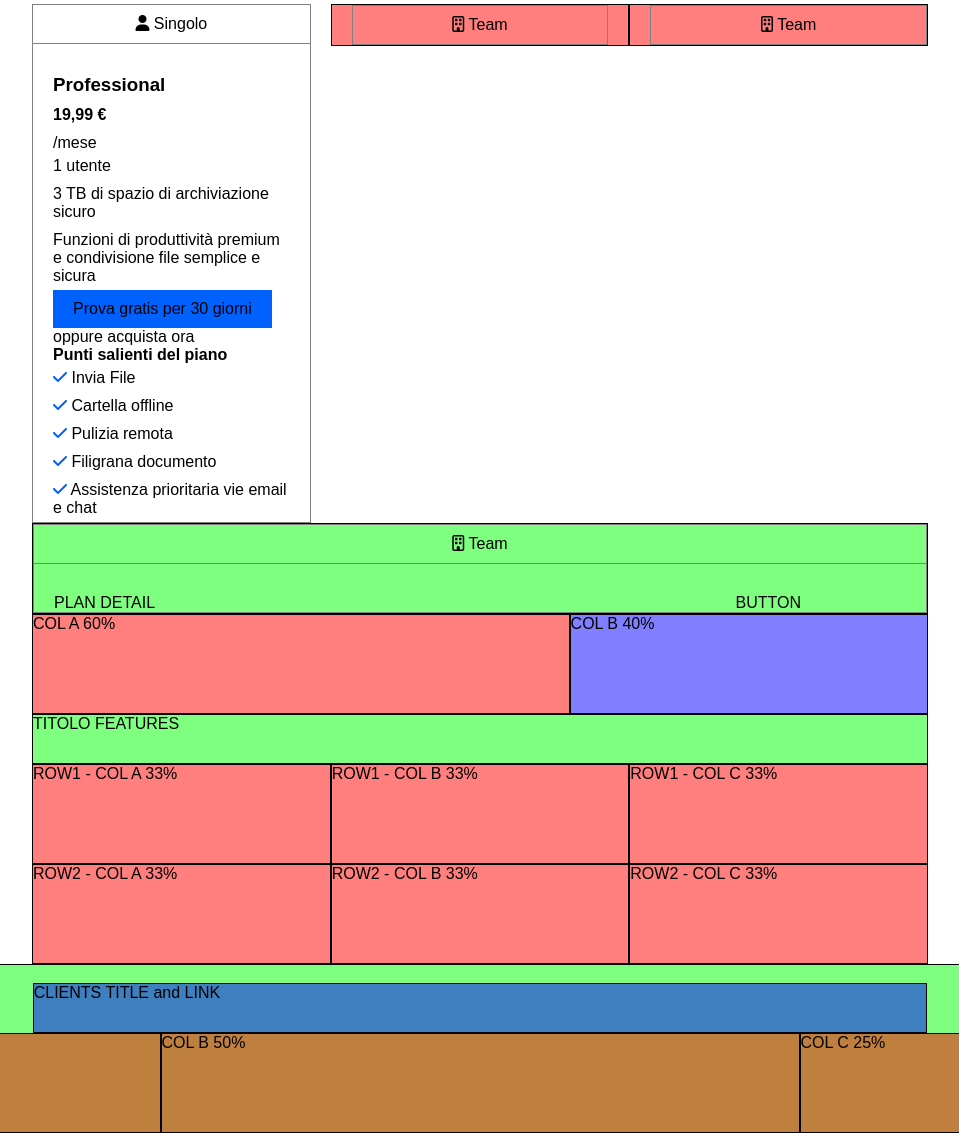
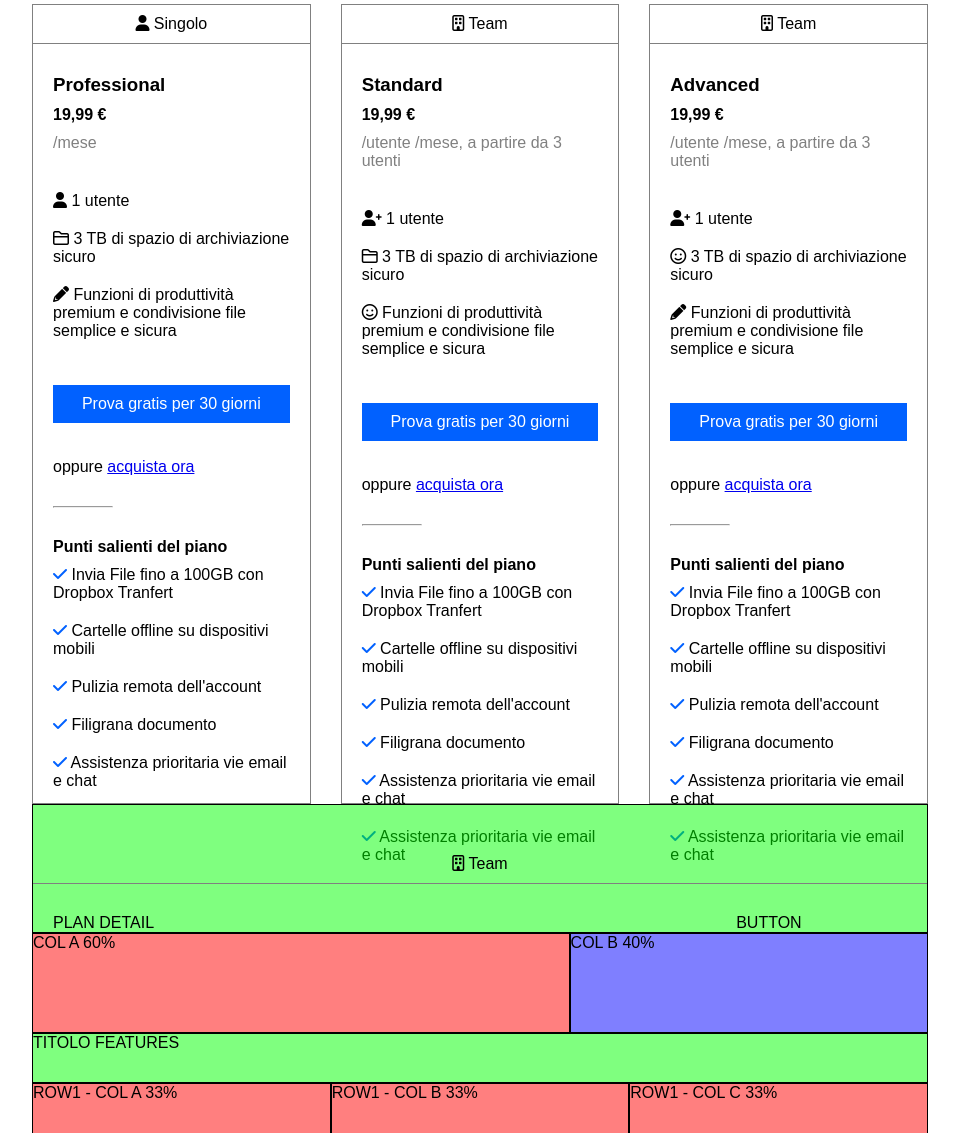
Before and after one commit to lucagaddini/htmlcss-dropbox, a plain HTML site: page index.html in a window 1280 px wide. Shown: the part 833-1966 px from the top of the page, without its empty margins (160-1119 px from the left). Drawn offline with Linux system fonts and the light colour scheme.

Commit message:
{HTML} Added: Columns content of main {CSS} Added: Partial main style

```diff
--- a/assets/css/column.css
+++ b/assets/css/column.css
@@ -17,6 +17,11 @@
 .col33{
   float: left;
   width: calc(100%/3);
+}
+
+.col33-plans{
+  float: left;
+  width: calc(100%/3 - 20px);
 }
 
 .col40{
--- a/assets/css/debug.css
+++ b/assets/css/debug.css
@@ -18,8 +18,16 @@
   height: 500px;
 }
 
+.h600{
+  height: 600px;
+}
+
 .h700{
   height: 700px;
+}
+
+.h800{
+  height: 800px;
 }
 
 .h900{
--- a/assets/css/style.css
+++ b/assets/css/style.css
@@ -150,6 +150,11 @@ main{
   background-color: white;
 }
 
+.plans-col{
+  height: 800px;
+  border:1px solid grey; ;
+}
+
 .plans-top{
   padding-top: 50px;
 }
@@ -164,38 +169,41 @@ main{
 }
 
 .plans-col-top, .plans-row-top{
-  border: 1px solid grey;
+  border-bottom: 1px solid grey;
   padding: 10px 10px;
   text-align: center;
 }
 
-.plans-available .col33:nth-child(1) {
-  padding-right:20px;
+.plans-available .col33-plans:nth-child(1) {
+  margin-right:25px;
 }
-.plans-available .col33:nth-child(2) {
-  padding:0 20px;
+.plans-available .col33-plans:nth-child(2) {
+  margin:0 5px;
 }
-.plans-available .col33:nth-child(3) {
-  padding-left:20px;
+.plans-available .col33-plans:nth-child(3) {
+  margin-left:25px;
 }
 
 .plans-col-content, .plans-row-content{
   padding: 30px 20px 0 20px;
-  border-left:1px solid grey;
+  /* border-left:1px solid grey;
   border-right:1px solid grey;
-  border-bottom:1px solid grey; ;
+  border-bottom:1px solid grey; ; */
 }
 
-
-.plans-col-content a{
-  display: inline-block;
-  text-decoration: none;
-  color: black;
-}
+/* .plans-col-content{
+  height: 100%;
+} */
 
 .plans-col-content ul li{
   list-style: none;
-  padding: 5px 0;
+  padding: 10px 0;
+}
+
+.plans-col-content hr{
+  color: grey;
+  width: 60px;
+  margin: 30px 0;
 }
 
 .price{
@@ -205,6 +213,38 @@ main{
 .fa-check{
   color:#0161ff;
 }
+
+.color-grey{
+  color: grey;
+}
+
+.plan-name{
+  padding-bottom: 30px;
+}
+
+/* .plan-info-ul{
+padding-top: 20px;
+} */
+
+.button-trial{
+  background-color: #0161ff;
+  color: white;
+  padding: 10px 20px;
+  margin: 35px 0;
+  text-align: center;
+  text-decoration: none;
+  display: block;
+}
+
+.buy-now{
+  margin: 20px 0;
+  display: block;
+}
+
+.col-full-width{
+  padding-top: 40px;
+}
+
 /*
 /MAIN
  */
--- a/index.html
+++ b/index.html
@@ -78,8 +78,9 @@
 
       <!-- 3 COLUMNS AND 1 ROW WITH PLANS DETAILS -->
       <section class="plans-available clearfix">
+
         <!-- COLUMN 1 -->
-        <div class="col33">
+        <div class="col33-plans plans-col">
           <!-- TOP WITH BORDER AND ICON -->
           <div class="plans-col-top">
             <span><i class="fa-solid fa-user"></i> Singolo</span>
@@ -87,43 +88,154 @@
 
           <!-- PLANS DETAILS -->
           <div class="plans-col-content">
+            <!-- Plan name and price -->
+            <div class="plan-name">
               <h3>Professional</h3>
               <h4 class="price">19,99 &euro;</h4>
-            <span>/mese</span>
+              <span class="color-grey">/mese</span>
+            </div>
+            <!-- /Plan name and price -->
+
+            <!-- Plan details -->
+            <div class="plan-info">
               <ul>
-              <li>1 utente</li>
-              <li>3 TB di spazio di archiviazione sicuro</li>
-              <li>Funzioni di produttività premium e condivisione file semplice e sicura</li>
+                <li><i class="fa-solid fa-user"></i> 1 utente </li>
+                <li><i class="fa-regular fa-folder"></i> 3 TB di spazio di archiviazione sicuro</li>
+                <li><i class="fa-solid fa-pencil"></i> Funzioni di produttivit&agrave; premium e condivisione file semplice e sicura</li>
               </ul>
-            <a href="#" class="button"> Prova gratis per 30 giorni</a>
-            <span>oppure <a href="#">acquista ora</a></span>
+            </div>
+            <!-- /Plan details -->
 
+            <!-- Button "30 Days Trial" -->
+            <a href="#" class="button-trial"> Prova gratis per 30 giorni</a>
+
+            <span class="buy-now">oppure <a href="#">acquista ora</a></span>
+
+            <hr>
+            <!-- Plan Features -->
+            <div class="plan-info-ul">
               <h4>Punti salienti del piano</h4>
               <ul>
-              <li><i class="fa-solid fa-check"></i> Invia File</li>
-              <li><i class="fa-solid fa-check"></i> Cartella offline</li>
-              <li><i class="fa-solid fa-check"></i> Pulizia remota</li>
+                <li><i class="fa-solid fa-check"></i> Invia File fino a 100GB con Dropbox Tranfert</li>
+                <li><i class="fa-solid fa-check"></i> Cartelle offline su dispositivi mobili</li>
+                <li><i class="fa-solid fa-check"></i> Pulizia remota dell'account</li>
                 <li><i class="fa-solid fa-check"></i> Filigrana documento</li>
                 <li><i class="fa-solid fa-check"></i> Assistenza prioritaria vie email e chat</li>
               </ul>
+            </div>
+            <!-- /Plan Features -->
 
           </div>
           <!-- /PLANS DETAILS -->
+
         </div>
-        <!-- COLUMN 1 -->
+        <!-- /COLUMN 1 -->
 
-
-        <div class="col33 debug-red">
+        <!-- COLUMN 2 -->
+        <div class="col33-plans plans-col">
+          <!-- TOP WITH BORDER AND ICON -->
           <div class="plans-col-top">
             <span><i class="fa-regular fa-building"></i> Team</span>
           </div>
+
+          <!-- PLANS DETAILS -->
+          <div class="plans-col-content">
+            <!-- Plan name and price -->
+            <div class="plan-name">
+              <h3>Standard</h3>
+              <h4 class="price">19,99 &euro;</h4>
+              <span class="color-grey">/utente /mese, a partire da 3 utenti</span>
             </div>
+            <!-- /Plan name and price -->
 
-        <div class="col33 debug-red">
+            <!-- Plan details -->
+            <div class="plan-info">
+              <ul>
+                <li><i class="fa-solid fa-user-plus"></i> 1 utente </li>
+                <li><i class="fa-regular fa-folder"></i> 3 TB di spazio di archiviazione sicuro</li>
+                <li><i class="fa-regular fa-face-smile"></i> Funzioni di produttivit&agrave; premium e condivisione file semplice e sicura</li>
+              </ul>
+            </div>
+            <!-- /Plan details -->
+
+            <!-- Button "30 Days Trial" -->
+            <a href="#" class="button-trial"> Prova gratis per 30 giorni</a>
+
+            <span class="buy-now">oppure <a href="#">acquista ora</a></span>
+
+            <hr>
+            <!-- Plan Features -->
+            <div class="plan-info-ul">
+              <h4>Punti salienti del piano</h4>
+              <ul>
+                <li><i class="fa-solid fa-check"></i> Invia File fino a 100GB con Dropbox Tranfert</li>
+                <li><i class="fa-solid fa-check"></i> Cartelle offline su dispositivi mobili</li>
+                <li><i class="fa-solid fa-check"></i> Pulizia remota dell'account</li>
+                <li><i class="fa-solid fa-check"></i> Filigrana documento</li>
+                <li><i class="fa-solid fa-check"></i> Assistenza prioritaria vie email e chat</li>
+                <li><i class="fa-solid fa-check"></i> Assistenza prioritaria vie email e chat</li>
+              </ul>
+            </div>
+            <!-- /Plan Features -->
+
+          </div>
+          <!-- /PLANS DETAILS -->
+
+        </div>
+        <!-- /COLUMN 2 -->
+
+        <!-- COLUMN 3 -->
+        <div class="col33-plans plans-col">
+          <!-- TOP WITH BORDER AND ICON -->
           <div class="plans-col-top">
             <span><i class="fa-regular fa-building"></i> Team</span>
           </div>
+
+          <!-- PLANS DETAILS -->
+          <div class="plans-col-content">
+            <!-- Plan name and price -->
+            <div class="plan-name">
+              <h3>Advanced</h3>
+              <h4 class="price">19,99 &euro;</h4>
+              <span class="color-grey">/utente /mese, a partire da 3 utenti</span>
             </div>
+            <!-- /Plan name and price -->
+
+            <!-- Plan details -->
+            <div class="plan-info">
+              <ul>
+                <li><i class="fa-solid fa-user-plus"></i> 1 utente </li>
+                <li><i class="fa-regular fa-face-smile"></i> 3 TB di spazio di archiviazione sicuro</li>
+                <li><i class="fa-solid fa-pencil"></i> Funzioni di produttivit&agrave; premium e condivisione file semplice e sicura</li>
+              </ul>
+            </div>
+            <!-- /Plan details -->
+
+            <!-- Button "30 Days Trial" -->
+            <a href="#" class="button-trial"> Prova gratis per 30 giorni</a>
+
+            <span class="buy-now">oppure <a href="#">acquista ora</a></span>
+
+            <hr>
+            <!-- Plan Features -->
+            <div class="plan-info-ul">
+              <h4>Punti salienti del piano</h4>
+              <ul>
+                <li><i class="fa-solid fa-check"></i> Invia File fino a 100GB con Dropbox Tranfert</li>
+                <li><i class="fa-solid fa-check"></i> Cartelle offline su dispositivi mobili</li>
+                <li><i class="fa-solid fa-check"></i> Pulizia remota dell'account</li>
+                <li><i class="fa-solid fa-check"></i> Filigrana documento</li>
+                <li><i class="fa-solid fa-check"></i> Assistenza prioritaria vie email e chat</li>
+                <li><i class="fa-solid fa-check"></i> Assistenza prioritaria vie email e chat</li>
+              </ul>
+            </div>
+            <!-- /Plan Features -->
+
+          </div>
+          <!-- /PLANS DETAILS -->
+
+        </div>
+        <!-- /COLUMN 3 -->
 
         <!-- ROW FULL WIDTH -->
         <div class="col-full-width debug-green">
```
Lines whose indentation alone changed are shown as unchanged.
